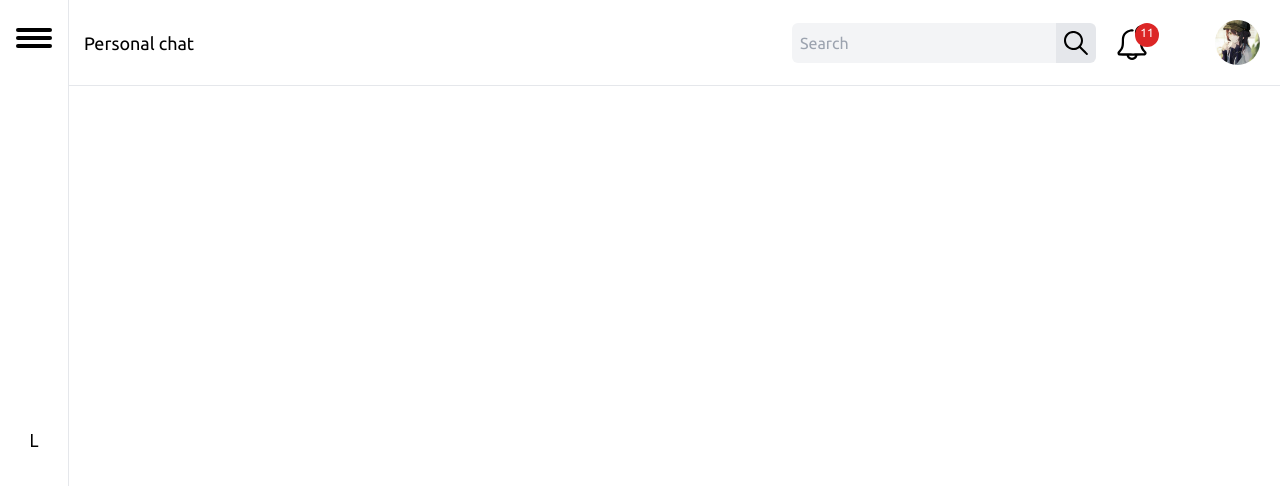
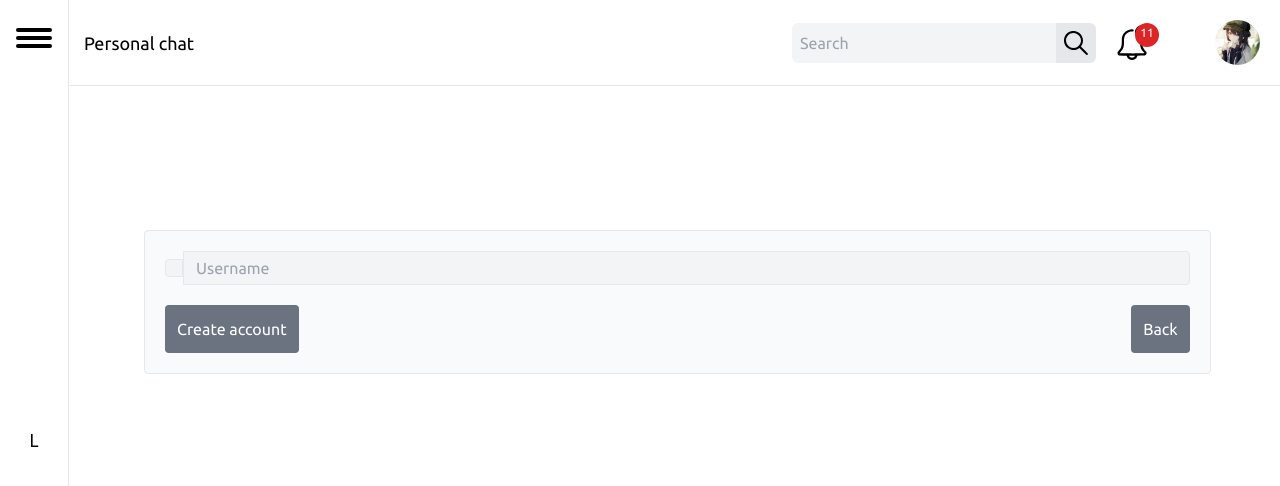
Before and after one commit to Gani-laboratory/socket-client, a React (Create React App) app: page /register in a window 1280 px wide. Shown: the top 486 px of the page. Built offline with nearby package versions, Linux system fonts and the light colour scheme.

Commit message:
add Register component

```diff
--- a/src/Components/Chat.tsx
+++ b/src/Components/Chat.tsx
@@ -1,14 +1,23 @@
-import { useEffect } from "react"
+import { useState } from "react"
+import { KeyboardEventHandler } from "react"
 import io from "socket.io-client"
 import User1 from "../Assets/profile.jpg"
 import User2 from "../Assets/profile.jpg"
 import User3 from "../Assets/profile.jpg"
 
 export default function Chat() {
-  useEffect(() => {
-    const chatSocket = io("http://localhost:8080/chat")
-    chatSocket.on("hello", console.log)
-  }, [])
+  const [msg, setMsg] = useState<Record<string, string>[]>([])
+  const chatSocket = io("http://localhost:8080/chat")
+  chatSocket.on("receive", (args: Record<string, string>) => {
+    setMsg([...msg, args])
+  })
+  const sendMsg: KeyboardEventHandler<HTMLInputElement> = (ev) => {
+    if (ev.code === "Enter") {
+      chatSocket.emit("send", { content: ev.currentTarget.value, from: "myID" })
+      ev.currentTarget.value = ""
+    }
+  }
+
   return (
     <div className="flex gap-5 p-5 ml-16 items-start">
       <div className="flex flex-col w-3/4 gap-2 max-h-100">
@@ -66,7 +75,7 @@ export default function Chat() {
             <img className="rounded-full" src={User2} alt="Lawliet" width={35} height={35} />
           </div>
         </div>
-        <input className="w-full rounded-full border p-2 px-4 focus:outline-none" type="text" placeholder="Write a message..." />
+        <input className="w-full rounded-full border p-2 px-4 focus:outline-none" type="text" placeholder="Write a message..." onKeyUp={sendMsg} />
       </div>
       <div className="flex flex-col gap-5 w-1/4 items-center">
         <h3>List Of Chats</h3>
--- /dev/null
+++ b/src/Components/Register.tsx
@@ -0,0 +1,14 @@
+export default function Register() {
+  return (
+    <div className="flex flex-col w-10/12 m-36 p-5 bg-gray-50 border rounded gap-5 font-ubuntu">
+      <div className="flex items-center rounded">
+        <i className="far fa-user rounded-l border bg-gray-100 p-2"></i>
+        <input className="rounded-r border border-l-none bg-gray-100 focus:outline-none p-1 px-3 lg:w-full w-1/2" type="text" name="username" placeholder="Username" />
+      </div>
+      <div className="flex justify-between">
+        <button className="p-3 bg-gray-500 rounded text-white">Create account</button>
+        <button className="p-3 bg-gray-500 rounded text-white">Back</button>
+      </div>
+    </div>
+  )
+}
--- a/src/Routing/Routes.tsx
+++ b/src/Routing/Routes.tsx
@@ -2,6 +2,7 @@ import { Route, Switch, BrowserRouter as Router } from "react-router-dom"
 import Chat from "../Components/Chat"
 import Home from "../Components/Home"
 import { TopBar, SideBar } from "../Components/Nav"
+import Register from "../Components/Register"
 
 export default function Routes() {
   return (
@@ -11,6 +12,7 @@ export default function Routes() {
       <Switch>
         <Route exact path="/" component={Home} />
         <Route exact path="/chat" component={Chat} />
+        <Route exact path="/register" component={Register} />
       </Switch>
     </Router>
   )
```
